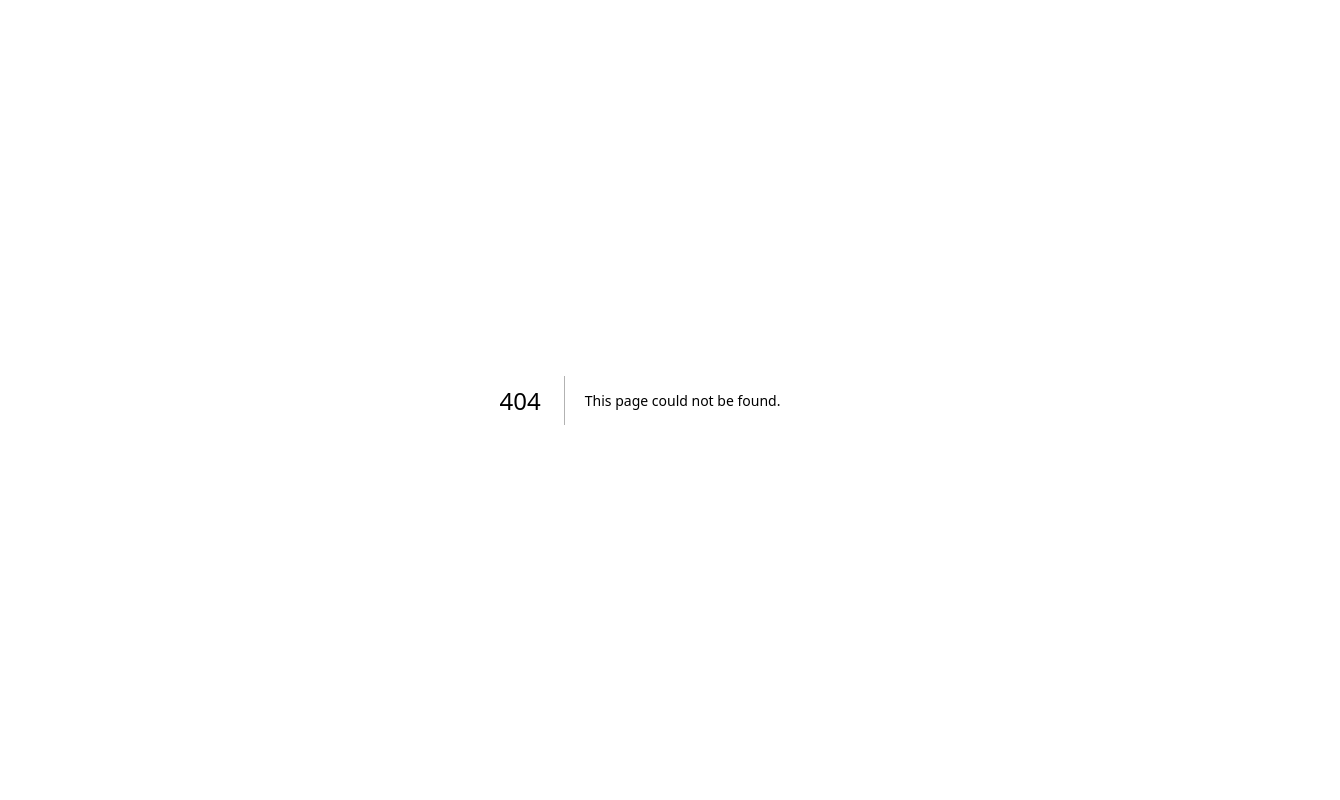
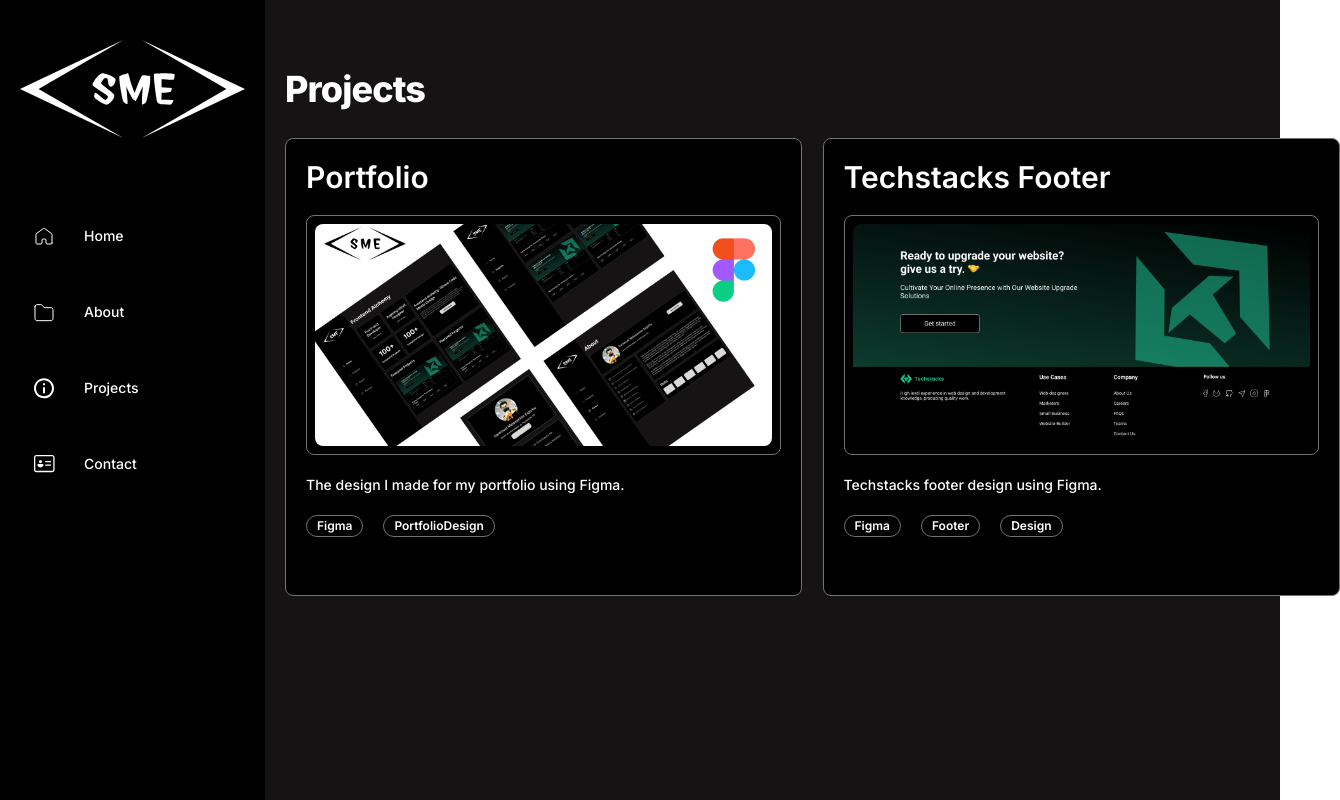
Before and after one commit to smml-espiritu/sme-portfolio, a Next.js app: page /project in a window 1280 px wide. Before the commit this address had no page. Shown: the whole page, 1340 px wide, since content can reach past the window. Built offline with nearby package versions, Linux system fonts and the light colour scheme.

Commit message:
feat(ui): add project page

```diff
--- a/package.json
+++ b/package.json
@@ -10,6 +10,7 @@
   },
   "dependencies": {
     "@radix-ui/react-dialog": "^1.0.5",
+    "@radix-ui/react-hover-card": "^1.0.7",
     "@radix-ui/react-label": "^2.0.2",
     "@radix-ui/react-slot": "^1.0.2",
     "@radix-ui/react-tooltip": "^1.0.7",
--- /dev/null
+++ b/src/components/icons/svg-link.tsx
@@ -0,0 +1,48 @@
+import * as React from "react";
+import { SVGProps } from "react";
+
+export const SvgLink = (props: SVGProps<SVGSVGElement>) => (
+  <svg
+    viewBox="0 0 24 24"
+    fill="none"
+    xmlns="http://www.w3.org/2000/svg"
+    {...props}
+  >
+    <g id="SVGRepo_bgCarrier" strokeWidth={0} />
+    <g
+      id="SVGRepo_tracerCarrier"
+      strokeLinecap="round"
+      strokeLinejoin="round"
+    />
+    <g id="SVGRepo_iconCarrier">
+      <g clipPath="url(#clip0_429_11072)">
+        <path
+          d="M11 3.99994H4V17.9999C4 19.1045 4.89543 19.9999 6 19.9999H18C19.1046 19.9999 20 19.1045 20 17.9999V12.9999"
+          stroke="#292929"
+          strokeWidth={2.5}
+          strokeLinecap="round"
+          strokeLinejoin="round"
+        />
+        <path
+          d="M9 14.9999L20 3.99994"
+          stroke="#292929"
+          strokeWidth={2.5}
+          strokeLinecap="round"
+          strokeLinejoin="round"
+        />
+        <path
+          d="M15 3.99994H20V8.99994"
+          stroke="#292929"
+          strokeWidth={2.5}
+          strokeLinecap="round"
+          strokeLinejoin="round"
+        />
+      </g>
+      <defs>
+        <clipPath id="clip0_429_11072">
+          <rect width={24} height={24} fill="white" />
+        </clipPath>
+      </defs>
+    </g>
+  </svg>
+);
--- /dev/null
+++ b/src/components/project.tsx
@@ -0,0 +1,80 @@
+import { Card2, ToolsCard } from "@/components/wrapper";
+import { H1, H2, SubH } from "@/components/ui/typography";
+import React from "react";
+import { PROJECT_DATA } from "@/data/project-data";
+import { Badge } from "@/components/ui/badge";
+import Image from "next/image";
+import {
+  Tooltip,
+  TooltipContent,
+  TooltipProvider,
+  TooltipTrigger,
+} from "@/components/ui/tooltip";
+import Link from "next/link";
+import { SvgLink } from "@/components/icons/svg-link";
+
+const Projects = () => {
+  return (
+    <div className="lg:max-w-[1075px] pb-10 min-h-screen sm:pt-10 text-white">
+      <div className="w-screen px-5 md:pl-0 lg:px-0 md:w-full lg:w-[1055px]">
+        <div className="flex justify-center md:justify-start items-center h-[98px]">
+          <H1>Projects</H1>
+        </div>
+        <div className="grid grid-cols-1 lg:grid-cols-2 gap-5">
+          {PROJECT_DATA.map((data, index) => (
+            <Card2 key={index}>
+              <div className="flex flex-col gap-5 p-5">
+                <H2>{data.title}</H2>
+                <div className="flex flex-col gap-5">
+                  <TooltipProvider>
+                    <Tooltip>
+                      <TooltipTrigger>
+                        <ToolsCard>
+                          <div className="rounded-[8px] w-full">
+                            <Image
+                              alt={data.title}
+                              src={data.img}
+                              className="rounded-[8px]"
+                            />
+                          </div>
+                        </ToolsCard>
+                      </TooltipTrigger>
+                      <TooltipContent>
+                        <div className="flex flex-col gap-2 p-2">
+                          <p className="font-bold text-lg">Check it out!</p>
+                          {data.links.map((link, i) => (
+                            <div className="flex justify-between" key={i}>
+                              <p className="text-base font-medium">
+                                {link.title}
+                              </p>
+                              <Link href={link.link} target="_blank">
+                                <SvgLink className="h-6 w-6" />
+                              </Link>
+                            </div>
+                          ))}
+                        </div>
+                      </TooltipContent>
+                    </Tooltip>
+                  </TooltipProvider>
+
+                  <div>
+                    <SubH>{data.description}</SubH>
+                  </div>
+                  <div className="flex gap-5">
+                    {data.tags.map((tag, i) => (
+                      <Badge variant="outline" key={i}>
+                        {tag.tag}
+                      </Badge>
+                    ))}
+                  </div>
+                </div>
+              </div>
+            </Card2>
+          ))}
+        </div>
+      </div>
+    </div>
+  );
+};
+
+export default Projects;
--- a/src/components/ui/tooltip.tsx
+++ b/src/components/ui/tooltip.tsx
@@ -1,15 +1,15 @@
-"use client"
+"use client";
 
-import * as React from "react"
-import * as TooltipPrimitive from "@radix-ui/react-tooltip"
+import * as React from "react";
+import * as TooltipPrimitive from "@radix-ui/react-tooltip";
 
-import { cn } from "@/lib/utils"
+import { cn } from "@/lib/utils";
 
-const TooltipProvider = TooltipPrimitive.Provider
+const TooltipProvider = TooltipPrimitive.Provider;
 
-const Tooltip = TooltipPrimitive.Root
+const Tooltip = TooltipPrimitive.Root;
 
-const TooltipTrigger = TooltipPrimitive.Trigger
+const TooltipTrigger = TooltipPrimitive.Trigger;
 
 const TooltipContent = React.forwardRef<
   React.ElementRef<typeof TooltipPrimitive.Content>,
@@ -19,12 +19,12 @@ const TooltipContent = React.forwardRef<
     ref={ref}
     sideOffset={sideOffset}
     className={cn(
-      "z-50 overflow-hidden rounded-md border bg-popover px-3 py-1.5 text-sm text-popover-foreground shadow-md animate-in fade-in-0 zoom-in-95 data-[state=closed]:animate-out data-[state=closed]:fade-out-0 data-[state=closed]:zoom-out-95 data-[side=bottom]:slide-in-from-top-2 data-[side=left]:slide-in-from-right-2 data-[side=right]:slide-in-from-left-2 data-[side=top]:slide-in-from-bottom-2",
+      "z-50 overflow-hidden rounded-[8px] border bg-white px-3 py-1.5 text-sm text-popover-foreground shadow-md animate-in fade-in-0 zoom-in-95 data-[state=closed]:animate-out data-[state=closed]:fade-out-0 data-[state=closed]:zoom-out-95 data-[side=bottom]:slide-in-from-top-2 data-[side=left]:slide-in-from-right-2 data-[side=right]:slide-in-from-left-2 data-[side=top]:slide-in-from-bottom-2 text-black",
       className
     )}
     {...props}
   />
-))
-TooltipContent.displayName = TooltipPrimitive.Content.displayName
+));
+TooltipContent.displayName = TooltipPrimitive.Content.displayName;
 
-export { Tooltip, TooltipTrigger, TooltipContent, TooltipProvider }
+export { Tooltip, TooltipTrigger, TooltipContent, TooltipProvider };
--- /dev/null
+++ b/src/pages/project/index.tsx
@@ -0,0 +1,13 @@
+import Layout from "@/components/layout";
+import Projects from "@/components/project";
+import React from "react";
+
+const ProjectPage = () => {
+  return (
+    <Layout>
+      <Projects />
+    </Layout>
+  );
+};
+
+export default ProjectPage;
```
Also changed, not shown: 1 other file (tests, documents, lock files or other folders).
